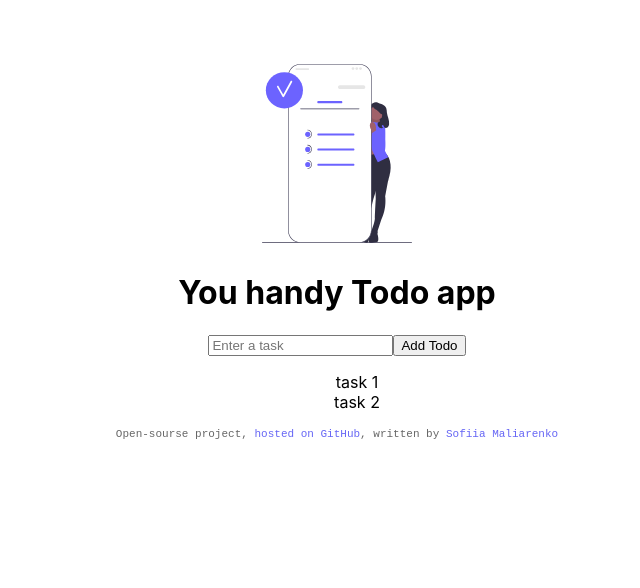
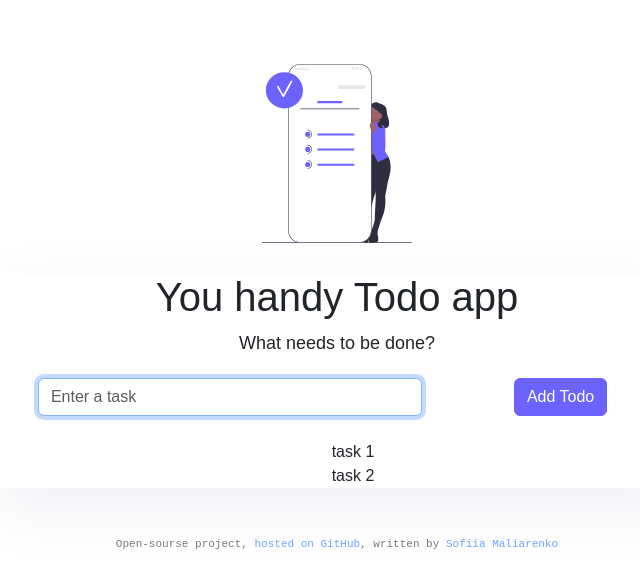
Before and after one commit to sophxmia/react-to-do-list, a React (Create React App) app: page / in a window 1280 px wide. Shown: the top 588 px of the page, without its empty margins (303-943 px from the left). Built offline with nearby package versions, Linux system fonts and the light colour scheme.

Commit message:
Handled form submit
Improved the visual appearance of the app and handled the submit value of the form

```diff
--- a/src/App.css
+++ b/src/App.css
@@ -1,7 +1,13 @@
 :root {
+  --default-font: "Poppins", sans-serif;
   --footer-font: monospace;
+  --branding-color: #6c63ff;
+  --branding-color-hover: #564feb;
+  --background-color: ##fffdfb;
+  --box-shadow: 0 20px 60px rgba(65, 50, 100, 0.08);
 }
 .App {
+  font-family: var(--default-font);
   max-width: 700px;
   text-align: center;
   margin: 5% auto;
@@ -19,8 +25,38 @@
 .App li {
   list-style: none;
 }
+.App label {
+  display: block;
+  font-weight: 500;
+  font-style: normal;
+  font-size: 18px;
+  margin-bottom: 20px;
+  line-height: 29px;
+}
+.App div .row {
+  justify-content: space-evenly;
+}
 .App .logo {
   max-width: 150px;
   display: block;
   margin: 30px auto;
 }
+.App .btn {
+  background-color: var(--branding-color);
+  border-color: var(--branding-color);
+}
+.App .btn:hover {
+  background-color: var(--branding-color-hover);
+  border-color: var(--branding-color-hover);
+  transition: all ease-in-out 200ms;
+}
+.TodoWrapper {
+  background-color: var(--background-color);
+  box-shadow: var(--box-shadow);
+}
+
+@media (max-width: 600px) {
+  button {
+    width: 100%;
+  }
+}
--- a/src/components/TodoForm.js
+++ b/src/components/TodoForm.js
@@ -1,5 +1,35 @@
-import React from "react";
+import React, { useState } from "react";
 
 export default function TodoForm() {
-  return <div className="TodoForm"></div>;
+  const [task, setTask] = useState("");
+
+  function handleChange(event) {
+    setTask(event.target.value);
+  }
+
+  function handleSubmit(event) {
+    event.preventDefault();
+    console.log(task);
+  }
+  return (
+    <form className="TodoForm" onSubmit={handleSubmit}>
+      <label>What needs to be done?</label>
+      <div className="row my-2">
+        <div className="col-sm-7">
+          <input
+            type="text"
+            placeholder="Enter a task"
+            autoFocus="on"
+            className="form-control mb-3"
+            onChange={handleChange}
+          />
+        </div>
+        <div className="col-sm-3 mb-1">
+          <button type="submit" className="btn btn-primary">
+            Add Todo
+          </button>
+        </div>
+      </div>
+    </form>
+  );
 }
--- a/src/components/TodoWrapper.js
+++ b/src/components/TodoWrapper.js
@@ -1,13 +1,12 @@
-import React from "react";
+import React, { useState } from "react";
+import TodoForm from "./TodoForm";
 
 export default function TodoWrapper() {
+  const [todo, setTodo] = useState("");
   return (
     <div className="TodoWrapper">
       <h1>You handy Todo app</h1>
-      <form>
-        <input type="text" placeholder="Enter a task"></input>
-        <button>Add Todo</button>
-      </form>
+      <TodoForm />
       <ul>
         <li>task 1</li>
         <li>task 2</li>
```
Also changed, not shown: src/index.js (+7 -6 lines).
